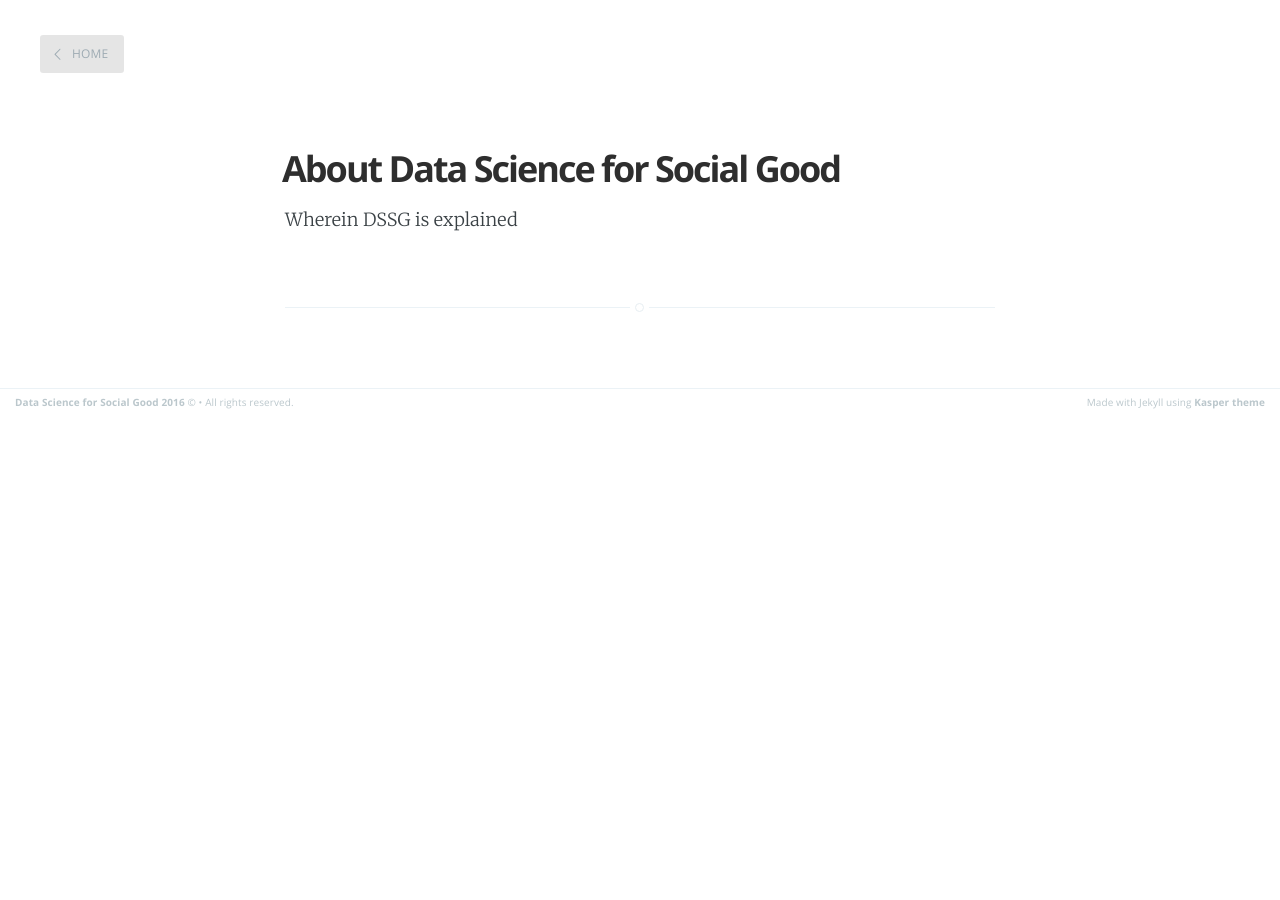
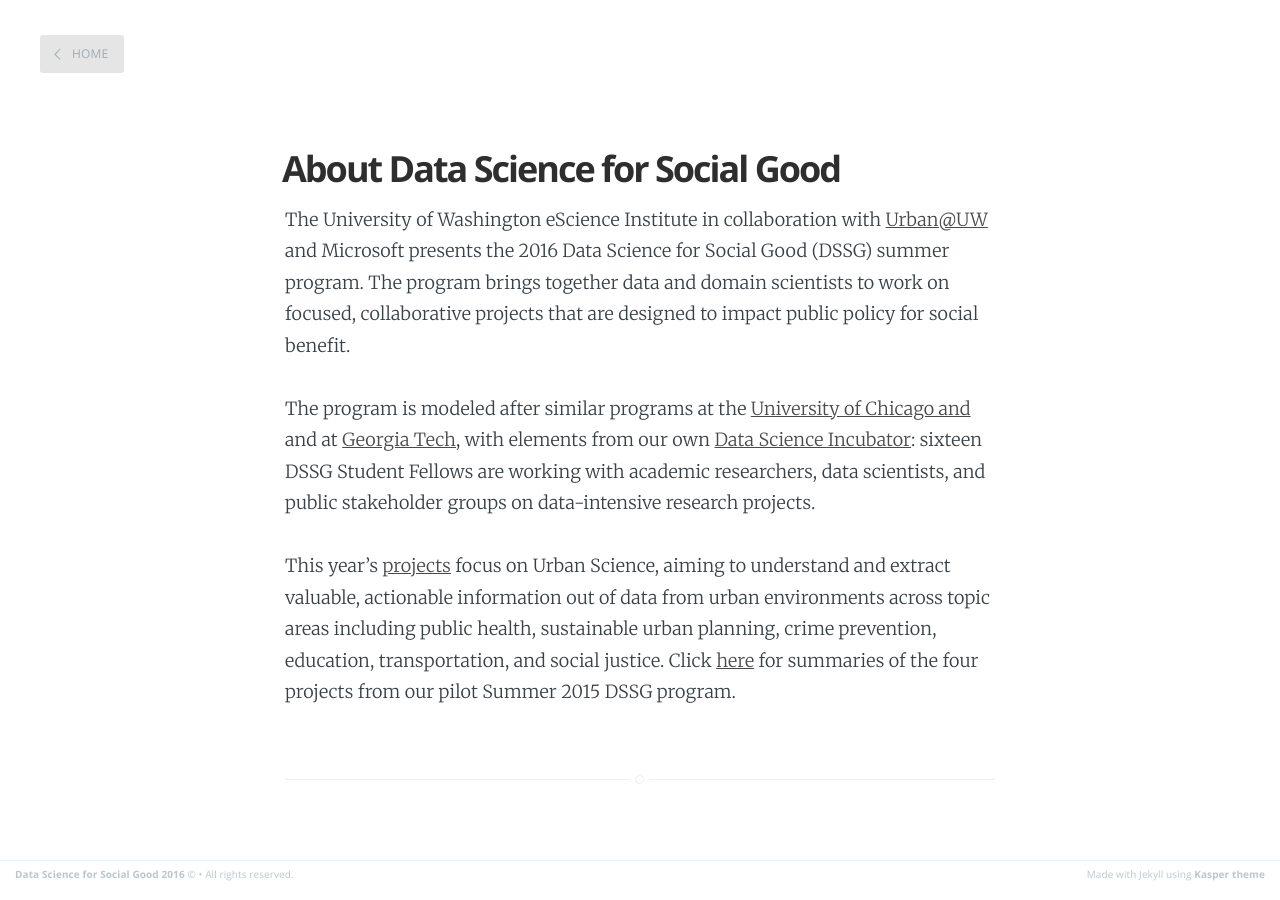
Before and after one commit to uwescience/DSSG2016, a Jekyll site: the page built from about.md, in a window 1280 px wide. Built offline with Jekyll 4.4.1, drawn with Linux system fonts in a browser that asks for light colours.

Commit message:
Add some content into the "about" page.

```diff
--- a/about.md
+++ b/about.md
@@ -3,4 +3,21 @@
 title: About Data Science for Social Good
 ---
 
-Wherein DSSG is explained
+The University of Washington eScience Institute in collaboration with
+[Urban@UW](http://urban.uw.edu/) and Microsoft presents the 2016
+Data Science for Social Good (DSSG) summer program. The program brings together
+data and domain scientists to work on focused, collaborative projects that are
+designed to impact public policy for social benefit.
+
+The program is modeled after similar programs at the [University of Chicago and](http://dssg.io/) and at [Georgia Tech](http://dssg-atl.io/), with elements
+from our own [Data Science Incubator](http://escience.washington.edu/get-involved/incubator-programs/):
+sixteen DSSG Student Fellows are working with academic researchers, data
+scientists, and public stakeholder groups on data-intensive research projects.
+
+This year's [projects]({{ site.url }}/assets/images/projects.html) focus on
+Urban Science, aiming to understand and extract valuable, actionable information
+out of data from urban environments across topic areas including public health,
+sustainable urban planning, crime prevention, education, transportation, and
+social justice. Click
+[here](http://escience.washington.edu/get-involved/data-science-for-social-good/dssg-project-summaries-15)
+for summaries of the four projects from our pilot Summer 2015 DSSG program.
```
